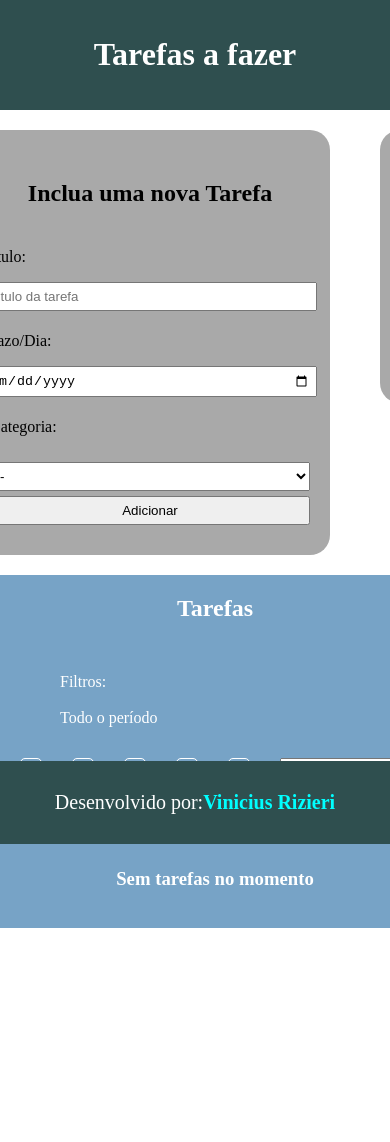
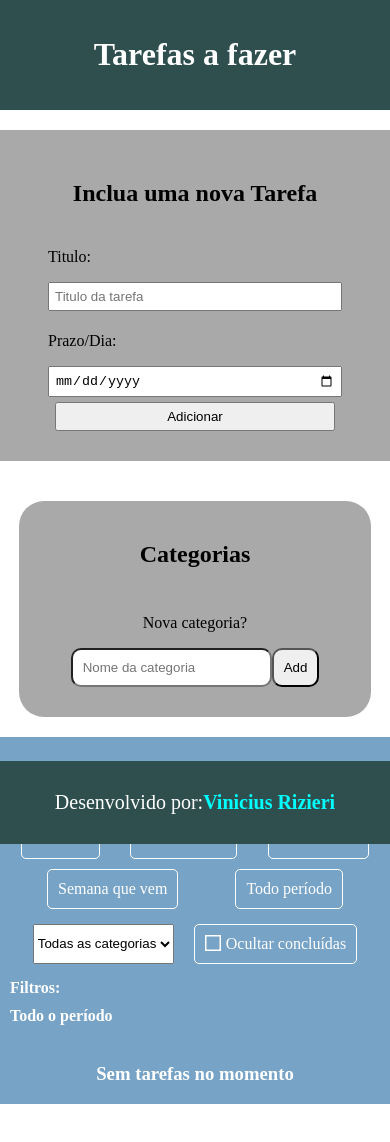
Before and after one commit to RizieriAlves/To-do-React-Ts, a React (Vite) app: page / in a window 390 px wide. Shown: the top 1142 px of the page. Before the commit the page ends 1078 px from the top, so only its background shows below. Built offline with nearby package versions, Linux system fonts and the light colour scheme.

Commit message:
upd
Responsividade, adicionada opção de tarefa concluída, ocultar tarefas concluidas, validação de tarefas não concluídas antes da exclusão da categoria

```diff
--- a/src/components/CreateTask.css
+++ b/src/components/CreateTask.css
@@ -40,6 +40,9 @@
   text-align: center;
   padding: 20px;
   height: fit-content;
+  display: flex;
+  flex-direction: column;
+  gap: 10px;
 
   & input,
   button {
@@ -75,27 +78,52 @@
   display: flex;
   justify-content: space-evenly;
   gap: 30px;
+  display: flex;
 
   & span {
     padding: 10px;
     border: 1px solid white;
     border-radius: 5px;
+    display: flex;
+    gap: 5px;
   }
 
   & span:hover {
-    background-color: blue;
+    background-color: rgba(0, 0, 255, 0.507);
     cursor: pointer;
   }
 }
 
-.selected_filter {
-  align-self: self-start;
+.message {
+  background-color: rgba(255, 0, 0, 0.692);
+  color: white;
+  padding: 5px 15px;
+  font-size: 1.2em;
+  width: fit-content;
+  margin: 10px auto;
+  margin-top: 0;
+  gap: 20px;
+  border-radius: 10px;
+  text-align: center;
   display: flex;
-  flex-direction: column;
-  gap: 5px;
-  text-align: left;
+  justify-content: space-evenly;
 }
 
+.selected_filter {
+  display: flex;
+  margin: auto;
+  width: 50%;
+  border-bottom: 2px solid white;
+  justify-content: space-evenly;
+  text-align: left;
+  font-weight: bold;
+}
+
+.second_filters {
+  display: flex;
+  gap: 20px;
+  text-align: center;
+}
 .tasks_container {
   margin: auto;
   min-width: 300px;
@@ -104,7 +132,7 @@
   flex-direction: column;
   align-items: center;
   background-color: rgba(42, 110, 165, 0.637);
-  padding: 20px;
+  padding: 2.5vw;
   padding-top: 0;
   color: white;
   gap: 15px;
@@ -114,7 +142,6 @@
   display: flex;
   width: 50vw;
   min-width: 300px;
-
   border: 1px solid white;
   padding: 10px;
   font-size: 1.2em;
@@ -123,18 +150,34 @@
   color: white;
   flex-wrap: wrap;
   justify-content: space-evenly;
-  text-align: left;
+  text-align: center;
+}
+.task svg:first-child {
+  width: 25px;
+  height: 25px;
+}
+
+.task span {
+  width: 150px;
+}
+
+.task_header {
+  border: 1px solid white;
+  padding: 10px;
+  font-size: 1.2em;
+  width: 50vw;
+  display: flex;
+  text-align: center;
+  justify-content: space-evenly;
   & span {
-    width: 20%;
-    min-width: 100px;
-    text-align: center;
-  }
-  & svg {
-    width: 20%;
-    min-width: 50px;
+    display: block;
+    width: 150px;
   }
 }
 
+.task_header div {
+  width: 25px;
+}
 .editForm * {
   width: 30vw;
   min-width: 300px;
@@ -159,16 +202,126 @@ button {
   gap: 10px;
 }
 
-@media screen and (max-width: 700px) {
-  .createtask_container {
-    width: 100vw;
+@media screen and (max-width: 1605px) {
+  .categories_container {
+    width: 30vw;
   }
 
   .tasks_container {
-    width: 100vw;
+    width: 80vw;
+  }
+}
+
+@media screen and (max-width: 1100px) {
+  .task,
+  .task_header {
+    width: 80vw;
+  }
+
+  .selected_filter {
+    width: 70vw;
+  }
+}
+
+@media screen and (max-width: 800px) {
+  .task_categories {
+    display: flex;
+    flex-direction: column;
+    align-items: center;
+    gap: 0px;
+  }
+  .createtask_container {
+    width: 80vw;
+  }
+
+  .categories_container {
+    width: 80vw;
+  }
+
+  .tasks_container {
+    width: 90vw;
   }
 
   .task {
     margin: 10px 0px;
   }
 }
+
+@media screen and (max-width: 650px) {
+  .message {
+    padding: 10px;
+    gap: 5px;
+    justify-content: space-around;
+
+    & p {
+      width: 280px;
+    }
+  }
+  .tasks_container {
+    width: 95vw;
+    padding: 10px;
+  }
+  .selected_filter {
+    width: 100vw;
+  }
+  .filters {
+    gap: 10px;
+    flex-wrap: wrap;
+  }
+
+  .task,
+  .task_header {
+    width: 90vw;
+  }
+
+  .task span {
+    width: 100px;
+  }
+}
+
+@media screen and (max-width: 400px) {
+  .tasks_container {
+    padding: 0;
+    width: 100vw;
+  }
+
+  .createtask_container {
+    width: 100vw;
+
+    & input {
+      min-width: 280px;
+      width: 280px;
+    }
+    & form select {
+      min-width: 280px;
+      width: 280px;
+      margin: 0;
+    }
+  }
+
+  .category {
+    display: none;
+  }
+
+  .task_header {
+    display: none;
+  }
+  .selected_filter {
+    flex-direction: column;
+    gap: 5px;
+    margin-left: 10px;
+    border: none;
+  }
+
+  .task {
+    margin: 0;
+    padding: 0;
+    width: 100vw;
+    justify-content: space-evenly;
+    flex-wrap: nowrap;
+  }
+
+  .task span {
+    width: min-content;
+  }
+}
--- a/src/components/CreateTask.tsx
+++ b/src/components/CreateTask.tsx
@@ -2,22 +2,26 @@ import "./CreateTask.css";
 import { ChangeEvent, FormEvent, useEffect, useState } from "react";
 import { FaTrash } from "react-icons/fa6";
 import { FaPencilAlt } from "react-icons/fa";
+import { FaRegSquareCheck } from "react-icons/fa6";
+import { FaRegSquareFull } from "react-icons/fa6";
 
 const CreateTask = () => {
   const [taskName, setTaskName] = useState<string>("");
   const [date, setDate] = useState<string>("");
   const [tasks, setTasks] = useState<
-    { name: string; date: string; category: string }[]
+    { name: string; date: string; category: string; done: boolean }[]
   >([]);
   const [indexEdit, setIndexEdit] = useState<number | null>(null);
   const [edit, setEdit] = useState<boolean>(false);
-
   const [newCategory, setNewCategory] = useState<string>("");
   const [categories, setCategories] = useState<string[]>([]);
   const [category, setCategory] = useState<string>("");
   const [selectedCategory, setSelectedCategory] = useState<string | null>("");
   const [selectedDate, setSelectedDate] = useState<number | null>(null);
   const [filterDate, setFilterDate] = useState<string | null>("Todo o período");
+  const [done, setDone] = useState<boolean>(false);
+  const [hideDone, setHideDone] = useState<boolean>(false);
+  const [message, setMessage] = useState<string>("");
 
   //Feito desta forma pois devido ao fuso, era reduzido um dia no transformação com toLocaleDateString()
   const formatDate = (date: string) => {
@@ -32,10 +36,16 @@ const CreateTask = () => {
   const handleSubmit = async (e: FormEvent<HTMLFormElement>) => {
     e.preventDefault();
 
-    const task: { name: string; date: string; category: string } = {
+    const task: {
+      name: string;
+      date: string;
+      category: string;
+      done: boolean;
+    } = {
       name: taskName,
       date: date,
       category: category,
+      done: false,
     };
 
     setTasks((tasks) => [...tasks, task]);
@@ -44,18 +54,28 @@ const CreateTask = () => {
   };
 
   const handleEdit = (index: number) => {
-    const task: { name: string; date: string; category: string } = {
+    const task: {
+      name: string;
+      date: string;
+      category: string;
+      done: boolean;
+    } = {
       name: taskName,
       date: date,
       category: category,
+      done: done,
     };
-    const newTaskList: { name: string; date: string; category: string }[] = [
-      ...tasks,
-    ];
+    const newTaskList: {
+      name: string;
+      date: string;
+      category: string;
+      done: boolean;
+    }[] = [...tasks];
     newTaskList[index] = task;
     setDate("");
     setTaskName("");
     setIndexEdit(null);
+    setDone(false);
     return setTasks(newTaskList);
   };
 
@@ -93,10 +113,25 @@ const CreateTask = () => {
     localStorage.setItem("categories", JSON.stringify(categories));
   };
 
+  const toogleDone = (index: number) => {
+    const newtasks = tasks.map((task, i) => {
+      if (i == index) {
+        task.done = !task.done;
+        return task;
+      }
+      return task;
+    });
+    setTasks(newtasks);
+  };
   //Check filters, set tasks order, render tasks
   const renderTasks = (category: string | null, date: number | null) => {
     //Check category filter
-    let category_tasks: { name: string; date: string; category: string }[] = [];
+    let category_tasks: {
+      name: string;
+      date: string;
+      category: string;
+      done: boolean;
+    }[] = [];
     if (category) {
       tasks.forEach((task) => {
         if (task.category === category) {
@@ -108,7 +143,12 @@ const CreateTask = () => {
     }
 
     //Check data filter
-    let final_tasks: { name: string; date: string; category: string }[] = [];
+    let final_tasks: {
+      name: string;
+      date: string;
+      category: string;
+      done: boolean;
+    }[] = [];
     const date_now: Date = new Date(Date.now());
     const month = date_now.getMonth();
     const day = date_now.getDay();
@@ -117,9 +157,13 @@ const CreateTask = () => {
       Date.now() + daysUntilSunday * 1000 * 60 * 60 * 24
     );
     nextSunday.setHours(0, 0, 0, 0);
+
     const toNextSunday = new Date(
       nextSunday.getTime() + 7 * 24 * 60 * 60 * 1000
     );
+
+    const previousSunday = new Date(Date.now() - day * 1000 * 60 * 60 * 24);
+    previousSunday.setHours(0, 0, 0, 0);
 
     switch (date) {
       case 0:
@@ -149,7 +193,10 @@ const CreateTask = () => {
         break;
       case 3:
         category_tasks.forEach((task) => {
-          if (new Date(task.date) < nextSunday) {
+          if (
+            new Date(task.date) > previousSunday &&
+            new Date(task.date) < nextSunday
+          ) {
             final_tasks.push(task);
           }
         });
@@ -169,8 +216,32 @@ const CreateTask = () => {
         break;
     }
 
+    //Ocultar concluidas?
+    if (hideDone) {
+      const hide_task: {
+        name: string;
+        date: string;
+        category: string;
+        done: boolean;
+      }[] = [];
+      final_tasks.forEach((task) => {
+        if (task.done) {
+          return;
+        } else {
+          hide_task.push(task);
+          return;
+        }
+      });
+      final_tasks = hide_task;
+    }
+
     //Ordenação
-    let task_order: { name: string; date: string; category: string }[] = [];
+    let task_order: {
+      name: string;
+      date: string;
+      category: string;
+      done: boolean;
+    }[] = [];
     if (final_tasks.length > 1) {
       task_order = final_tasks.sort((a, b) => {
         const dateA = new Date(a.date);
@@ -184,24 +255,39 @@ const CreateTask = () => {
     if (task_order.length != 0) {
       return (
         <>
-          <div className="task">
+          <div className="task_header">
+            <div></div>
             <span>Nome:</span>
             <span>Categoria</span>
             <span>Dia:</span>
-            <span></span>
-            <span></span>
+            <div></div>
+            <div></div>
           </div>
 
           {task_order?.map((task, index) => {
             return (
               <div>
                 <div key={index} className="task">
+                  {task.done ? (
+                    <FaRegSquareCheck
+                      onClick={() => {
+                        toogleDone(index);
+                      }}
+                    />
+                  ) : (
+                    <FaRegSquareFull
+                      onClick={() => {
+                        toogleDone(index);
+                      }}
+                    />
+                  )}
                   <span>{task.name}</span>
-                  <span>{task.category}</span>
-                  <span>Dia: {formatDate(task.date)}</span>
+                  <span className="category">{task.category}</span>
+                  <span>{formatDate(task.date)}</span>
                   <FaPencilAlt
                     onClick={() => {
                       setIndexEdit(index);
+                      setDone(task.done);
                       setEdit(!edit);
                     }}
                   />
@@ -287,11 +373,27 @@ const CreateTask = () => {
   };
 
   const handleDeleteCategory = (index: number) => {
-    setCategories((categories) => {
-      const newCategoryList = [...categories];
-      newCategoryList.splice(index, 1);
-      return newCategoryList;
+    let accept_delete: boolean = true;
+    const category = categories[index];
+    tasks.forEach((task) => {
+      if (task.category == category && !task.done) {
+        accept_delete = false;
+      }
     });
+    if (accept_delete) {
+      setCategories((categories) => {
+        const newCategoryList = [...categories];
+        newCategoryList.splice(index, 1);
+        return newCategoryList;
+      });
+    } else {
+      setSelectedDate(0);
+      setSelectedCategory(category);
+      setHideDone(true);
+      setMessage(
+        "Você não pode deletar uma categoria que tenha tarefas ativas. Elas serão mostradas abaixo."
+      );
+    }
   };
 
   return (
@@ -386,15 +488,21 @@ const CreateTask = () => {
           })}
         </div>
       </div>
+      {message && (
+        <div className="message">
+          <p>{message}</p>
+          <span
+            className="close"
+            onClick={() => {
+              setMessage("");
+            }}
+          >
+            X
+          </span>
+        </div>
+      )}
       <div className="tasks_container">
         <h2>Tarefas</h2>
-        <span className="selected_filter">
-          <ul>
-            Filtros:
-            <li>{selectedCategory}</li>
-            <li>{filterDate}</li>
-          </ul>
-        </span>
         <div className="filters">
           <span
             onClick={() => {
@@ -436,6 +544,8 @@ const CreateTask = () => {
           >
             Todo período
           </span>
+        </div>
+        <div className="second_filters">
           <select
             onChange={(e: ChangeEvent<HTMLSelectElement>) => {
               setSelectedCategory(e.target.value);
@@ -447,7 +557,32 @@ const CreateTask = () => {
                 return <option value={category}>{category}</option>;
               })}
           </select>
-        </div>
+          <span className="filters">
+            {!hideDone ? (
+              <span
+                onClick={() => {
+                  setHideDone(!hideDone);
+                }}
+              >
+                <FaRegSquareFull /> Ocultar concluídas
+              </span>
+            ) : (
+              <span
+                onClick={() => {
+                  setHideDone(!hideDone);
+                }}
+              >
+                <FaRegSquareCheck /> Ocultar Concluídas
+              </span>
+            )}
+          </span>
+        </div>{" "}
+        <span className="selected_filter">
+          Filtros:
+          <span>{selectedCategory}</span>
+          <span>{filterDate}</span>
+          <span>{hideDone && "Ocultar concluídas"}</span>
+        </span>
         {renderTasks(selectedCategory, selectedDate)}
       </div>
     </>
```
